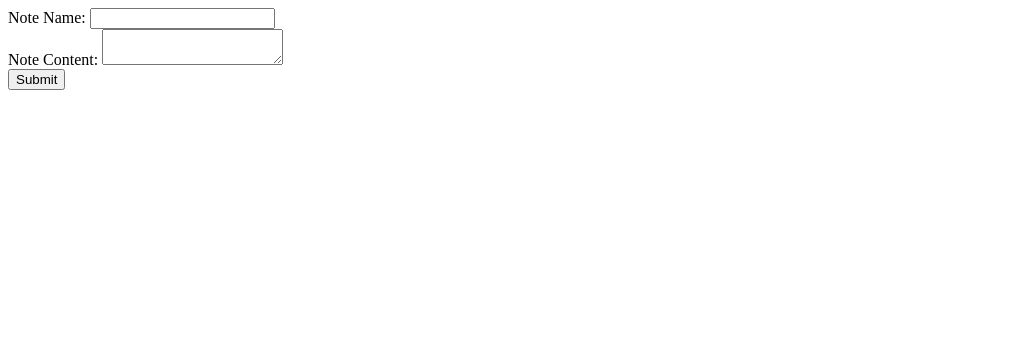
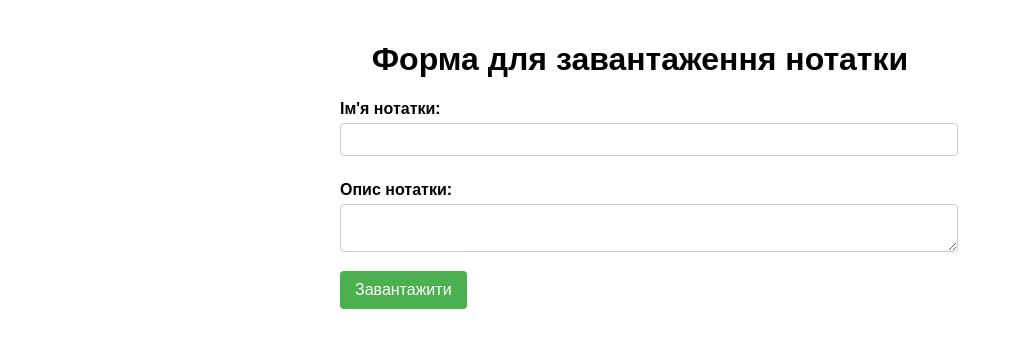
Before and after one commit to Judy21fei/bc2024-5, a website: page UploadForm.html in a window 1280 px wide. Shown: the whole page, without its empty margins (0-1013 px from the left). Drawn offline with Linux system fonts and the light colour scheme.

Commit message:
Added some better features

```diff
--- a/UploadForm.html
+++ b/UploadForm.html
@@ -1,19 +1,59 @@
 <!DOCTYPE html>
-<html lang="en">
+<html lang="uk">
 <head>
   <meta charset="UTF-8">
   <meta name="viewport" content="width=device-width, initial-scale=1.0">
-  <title>Upload Note</title>
+  <title>Завантажити нотатку</title>
+   <style>
+    body {
+      font-family: Arial, sans-serif;
+      padding: 20px;
+      max-width: 600px;
+      margin: auto;
+    }
+    h1 {
+      text-align: center;
+    }
+    label {
+      font-weight: bold;
+      display: block;
+      margin-top: 10px;
+    }
+    input, textarea {
+      width: 100%;
+      padding: 8px;
+      margin-top: 5px;
+      margin-bottom: 15px;
+      border: 1px solid #ccc;
+      border-radius: 4px;
+    }
+    button {
+      padding: 10px 15px;
+      font-size: 16px;
+      background-color: #4CAF50;
+      color: white;
+      border: none;
+      border-radius: 4px;
+      cursor: pointer;
+    }
+    button:hover {
+      background-color: #45a049;
+    }
+  </style>
 </head>
 <body>
+
+  <h1>Форма для завантаження нотатки</h1>
   <form action="/write" method="POST">
-    <label for="note_name">Note Name:</label>
+    <label for="note_name">Ім'я нотатки:</label>
     <input type="text" id="note_name" name="note_name" required>
     <br>
-    <label for="note">Note Content:</label>
+    <label for="note">Опис нотатки:</label>
     <textarea id="note" name="note" required></textarea>
     <br>
-    <button type="submit">Submit</button>
+    <button type="submit">Завантажити</button>
   </form>
+
+
 </body>
 </html>
```
